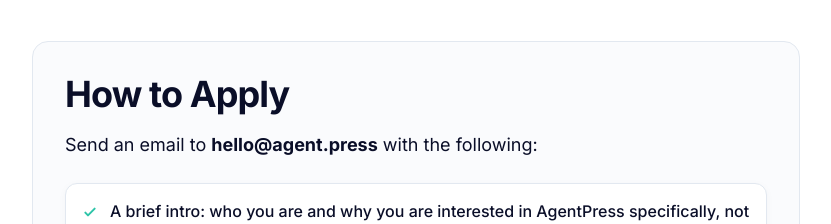
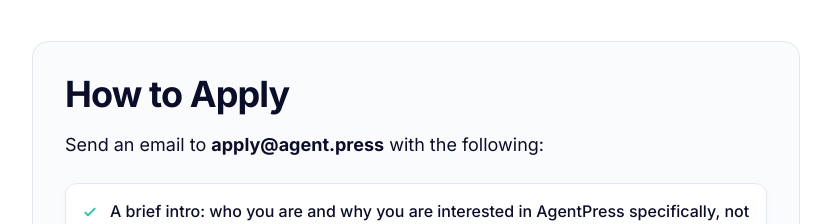
Before and after one commit to andywalters47/agentpress-website, a Next.js app: page /careers/full-stack-ai-engineer in a window 1280 px wide. Shown: the part 5180-5404 px from the top of the page, without its empty margins (0-831 px from the left). Built offline with nearby package versions, Linux system fonts and the light colour scheme.

Commit message:
Update job application email

```diff
--- a/src/app/careers/founding-ai-gtm-engineer/page.tsx
+++ b/src/app/careers/founding-ai-gtm-engineer/page.tsx
@@ -29,7 +29,7 @@
 };
 
 const applyHref =
-  'mailto:hello@agent.press?subject=Founding%20AI%20GTM%20Engineer%20Application';
+  'mailto:apply@agent.press?subject=Founding%20AI%20GTM%20Engineer%20Application';
 
 const ownershipItems = [
   'Social content generation',
@@ -299,7 +299,7 @@
                   href={applyHref}
                   className="font-bold text-ap-dark-blue hover:text-ap-blue"
                 >
-                  hello@agent.press
+                  apply@agent.press
                 </Link>
                 {' '}with a short note on why you are interested in the role and what you have built, automated, or shipped with AI.
               </p>
--- a/src/app/careers/full-stack-ai-engineer/page.tsx
+++ b/src/app/careers/full-stack-ai-engineer/page.tsx
@@ -29,7 +29,7 @@
 };
 
 const applyHref =
-  'mailto:hello@agent.press?subject=Full-Stack%20AI%20Engineer%20Application';
+  'mailto:apply@agent.press?subject=Full-Stack%20AI%20Engineer%20Application';
 
 const responsibilities = [
   'Build and ship end-to-end features across Bun/Hono/Elysia backends, React/Next.js frontends, and typically PostgreSQL data layers.',
@@ -357,7 +357,7 @@
                   href={applyHref}
                   className="font-bold text-ap-dark-blue hover:text-ap-blue"
                 >
-                  hello@agent.press
+                  apply@agent.press
                 </Link>
                 {' '}with the following:
               </p>
```
